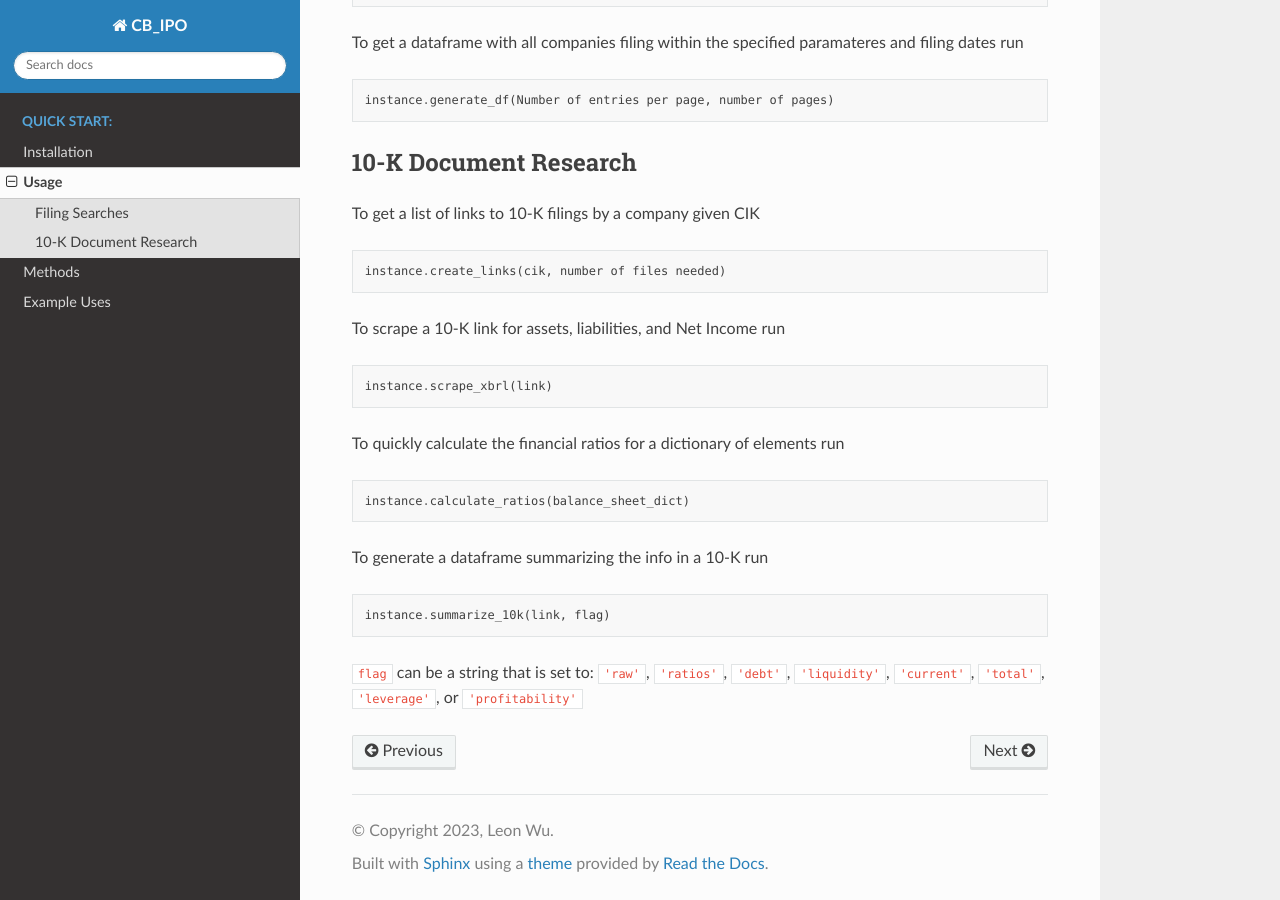
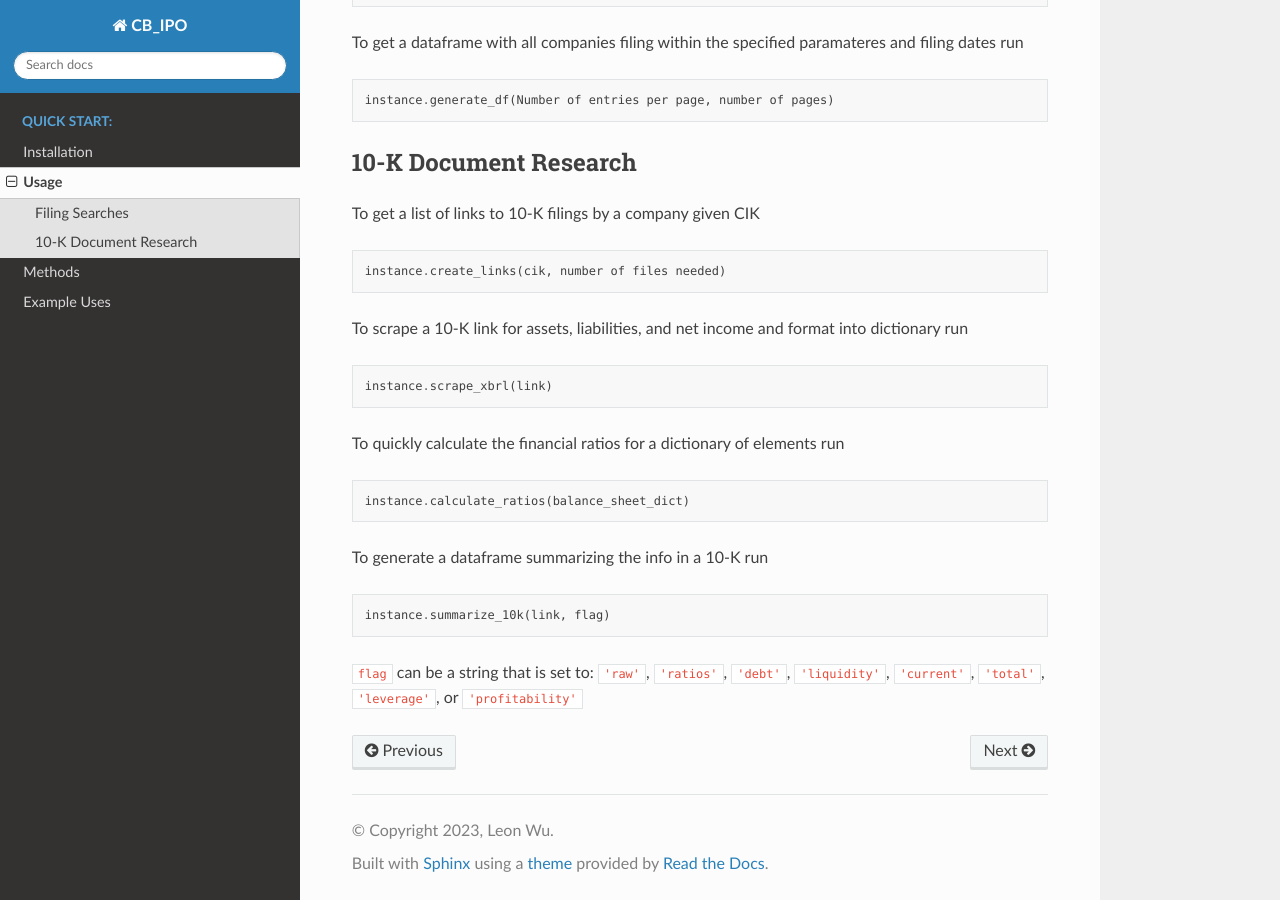
Before and after one commit to llw2128/CB_IPO, a Sphinx documentation site: the page built from docs/usage.rst, in a window 1280 px wide and 900 px high, scrolled down 529 px. Built offline with Sphinx 7.4.7 and the Read the Docs theme 2.0.0, drawn with Linux system fonts in a browser that asks for light colours.

```diff
--- a/docs/usage.rst
+++ b/docs/usage.rst
@@ -37,7 +37,7 @@ To get a list of links to 10-K filings by a company given CIK
     instance.create_links(cik, number of files needed)
 
 
-To scrape a 10-K link for assets, liabilities, and Net Income run
+To scrape a 10-K link for assets, liabilities, and net income and format into dictionary run
 ::
 
     instance.scrape_xbrl(link)
```
Also changed, not shown: README.md (+2 -2 lines), 1 other file.
